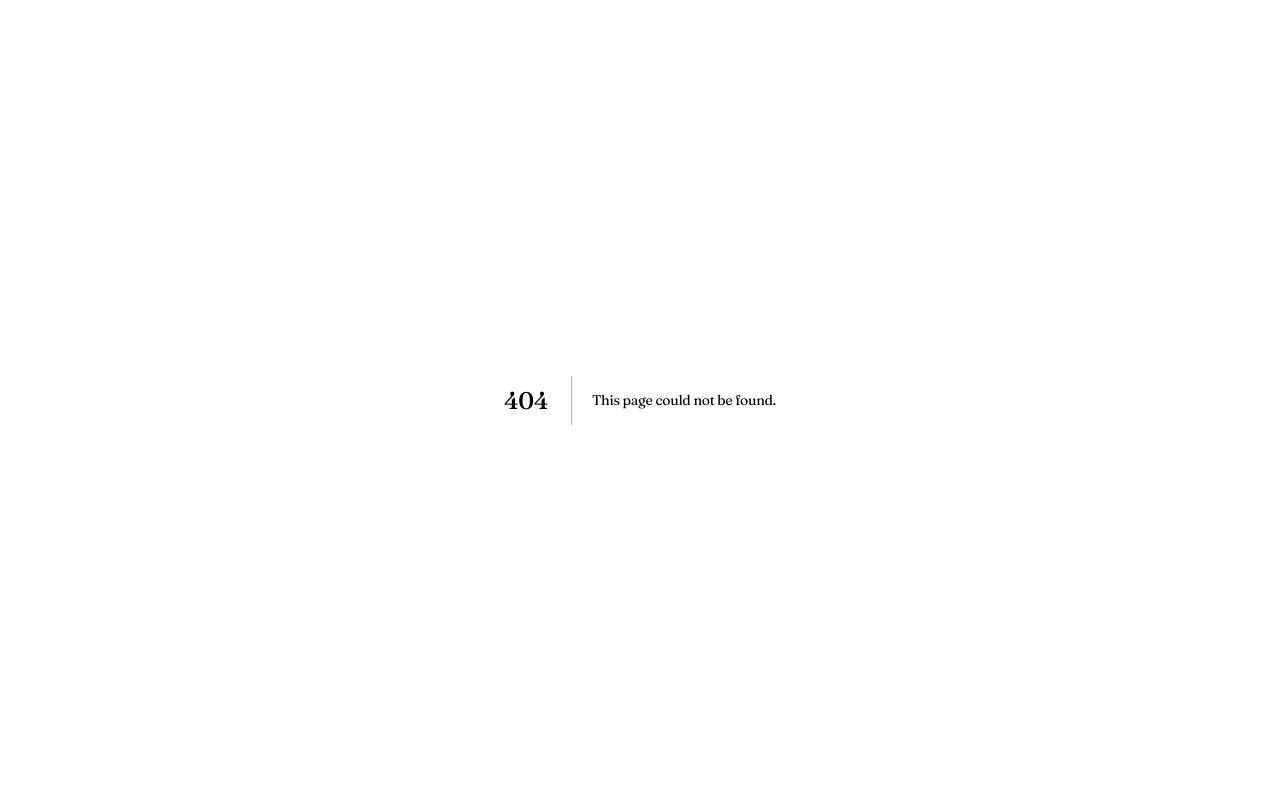
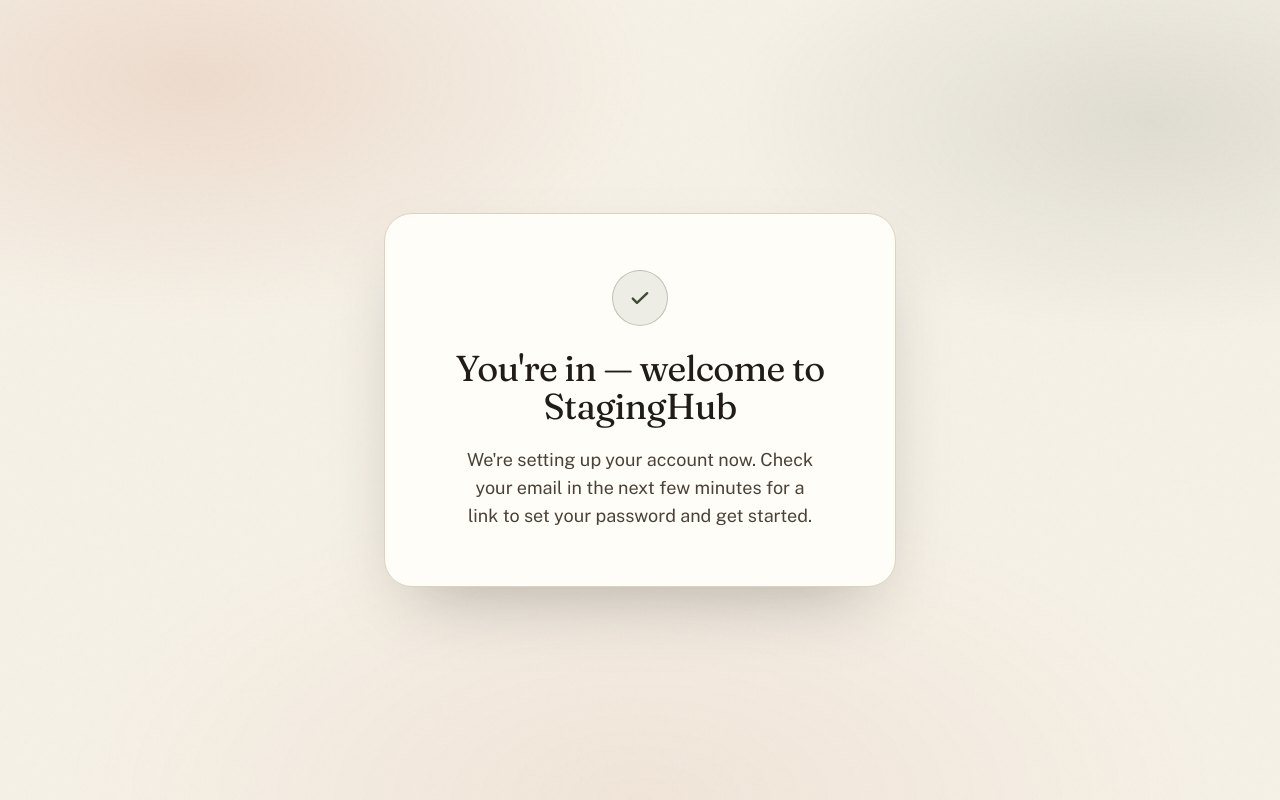
Before and after one commit to vad-cmyk/saas-marketing-site, a Next.js app: page /welcome in a window 1280 px wide. Before the commit this address had no page. Built offline with nearby package versions, Linux system fonts and the light colour scheme.

Commit message:
Add /welcome post-checkout landing page

```diff
--- /dev/null
+++ b/app/welcome/page.tsx
@@ -0,0 +1,51 @@
+export default function Welcome() {
+  return (
+    <main
+      className="bg-grain relative flex min-h-screen flex-col items-center justify-center overflow-hidden px-6 py-20 text-center"
+      style={{
+        backgroundImage:
+          "radial-gradient(ellipse 60% 50% at 15% 10%, rgba(188,86,46,0.14), transparent 60%), radial-gradient(ellipse 55% 45% at 90% 15%, rgba(85,98,74,0.14), transparent 60%), radial-gradient(ellipse 70% 60% at 50% 100%, rgba(188,86,46,0.08), transparent 65%)",
+      }}
+    >
+      <div
+        className="anim-fadescale relative z-10 mx-auto w-full max-w-lg overflow-hidden rounded-[1.75rem] border border-line bg-paper p-10 shadow-[0_30px_70px_-30px_rgba(33,28,23,0.35)] sm:p-14"
+        style={{ animationDelay: "0ms" }}
+      >
+        <div
+          className="anim-fadeup mx-auto flex h-14 w-14 items-center justify-center rounded-full border border-sage/30 bg-sage/10"
+          style={{ animationDelay: "80ms" }}
+        >
+          <svg
+            viewBox="0 0 20 20"
+            className="h-6 w-6 text-sage-deep"
+            fill="none"
+            aria-hidden="true"
+          >
+            <path
+              d="M4 10.5l3.5 3.5L16 6"
+              stroke="currentColor"
+              strokeWidth="2"
+              strokeLinecap="round"
+              strokeLinejoin="round"
+            />
+          </svg>
+        </div>
+
+        <h1
+          className="anim-fadeup mt-6 text-3xl text-ink sm:text-4xl"
+          style={{ animationDelay: "170ms" }}
+        >
+          You&apos;re in — welcome to StagingHub
+        </h1>
+
+        <p
+          className="anim-fadeup mx-auto mt-5 max-w-md text-balance text-lg text-ink-soft"
+          style={{ animationDelay: "260ms" }}
+        >
+          We&apos;re setting up your account now. Check your email in the
+          next few minutes for a link to set your password and get started.
+        </p>
+      </div>
+    </main>
+  );
+}
```
